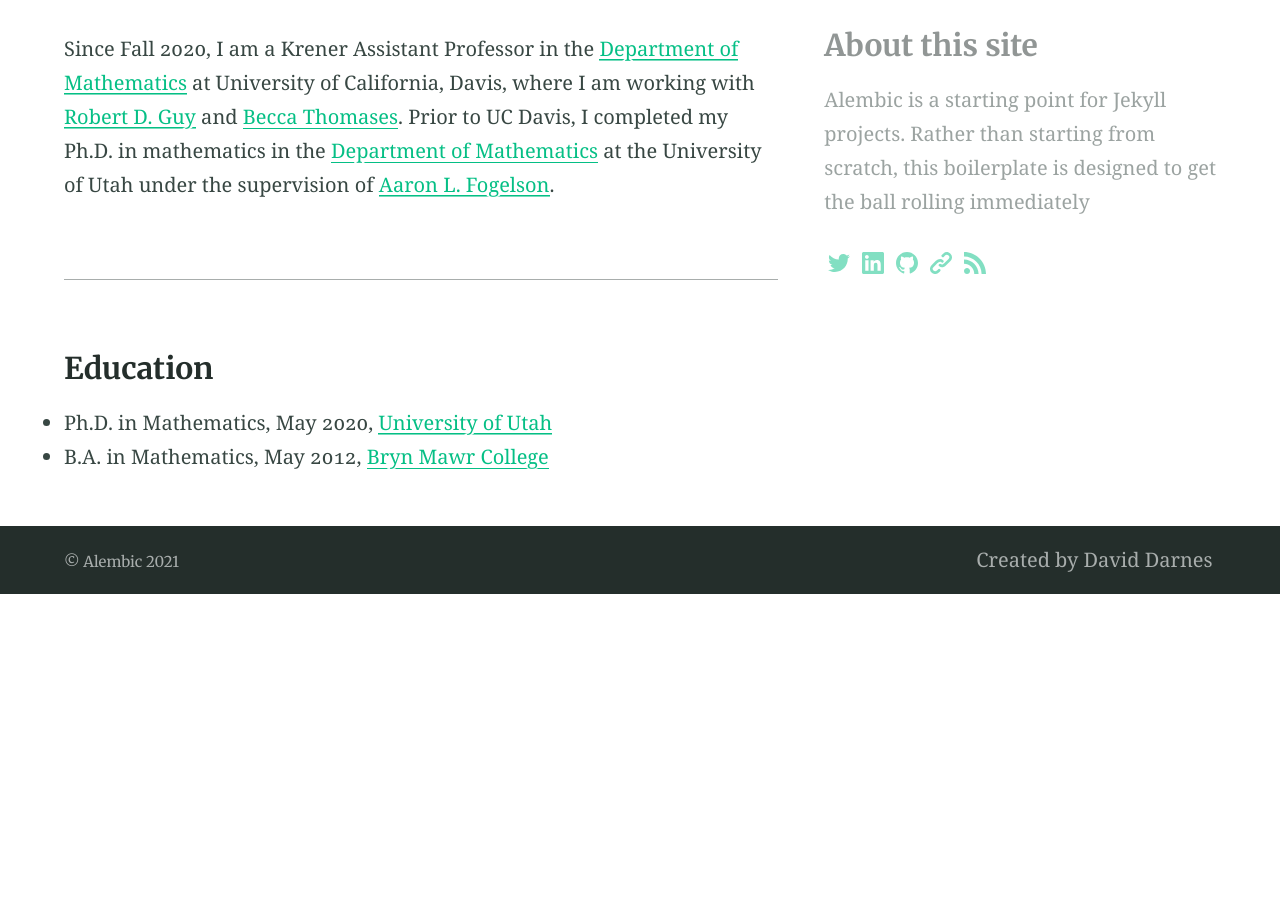
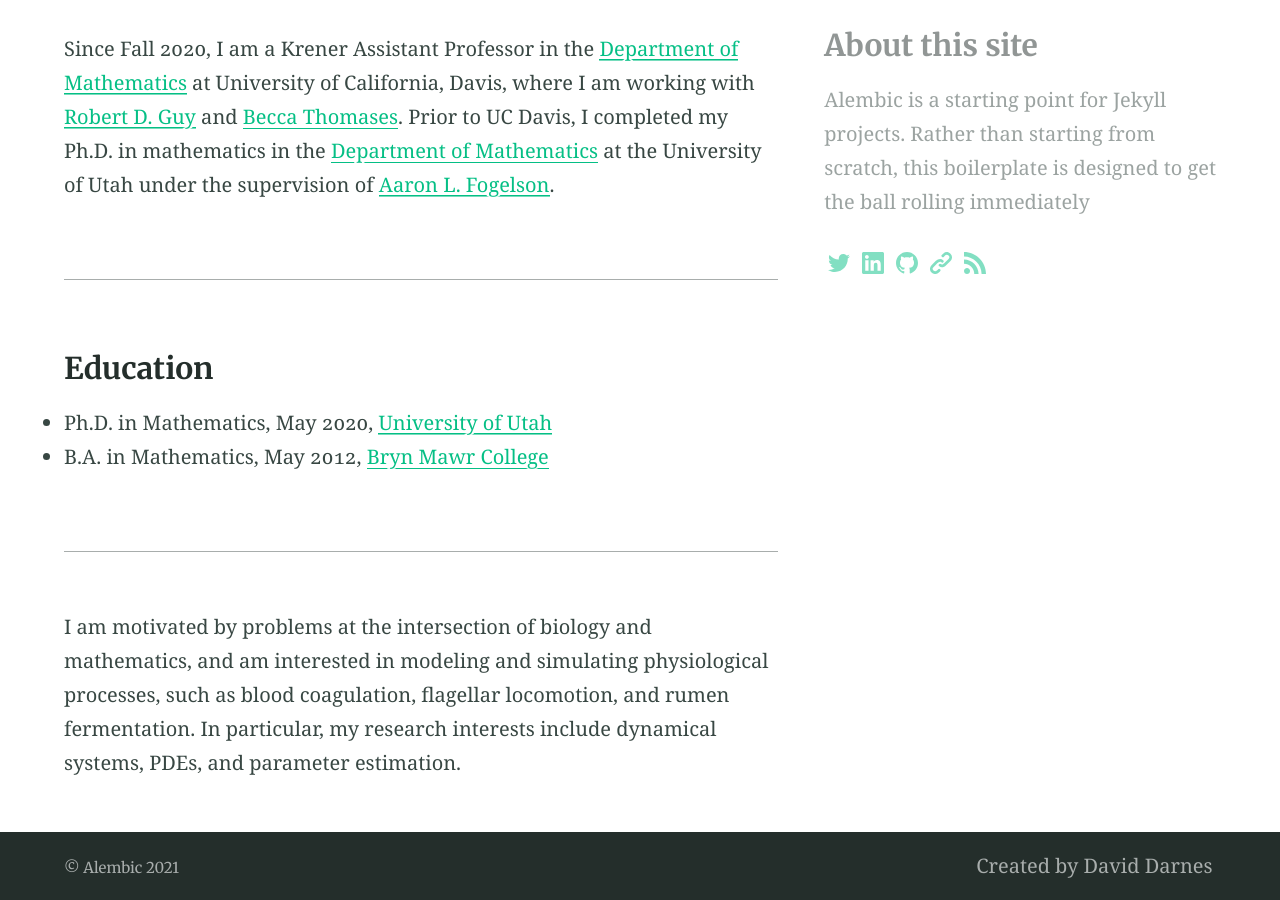
Before and after one commit to kathrynglink/kathrynglink.github.io, a Jekyll site: the page built from index.md, in a window 1280 px wide and 900 px high, scrolled down 429 px. Built offline with Jekyll 4.4.1, drawn with Linux system fonts in a browser that asks for light colours; before the commit the page ends 1023 px from its top, so only the background shows below that.

Commit message:
Add research interests

```diff
--- a/index.md
+++ b/index.md
@@ -13,3 +13,6 @@ Since Fall 2020, I am a Krener Assistant Professor in the [Department of Mathema
 ### Education
 * Ph.D. in Mathematics, May 2020, [University of Utah](https://www.utah.edu/ "University of Utah")
 * B.A. in Mathematics, May 2012, [Bryn Mawr College](https://www.brynmawr.edu/math "Bryn Mawr College")
+
+<hr/>
+ I am motivated by problems at the intersection of biology and mathematics, and am interested in modeling and simulating physiological processes, such as blood coagulation, flagellar locomotion, and rumen fermentation. In particular, my research interests include dynamical systems, PDEs, and parameter estimation.
```
